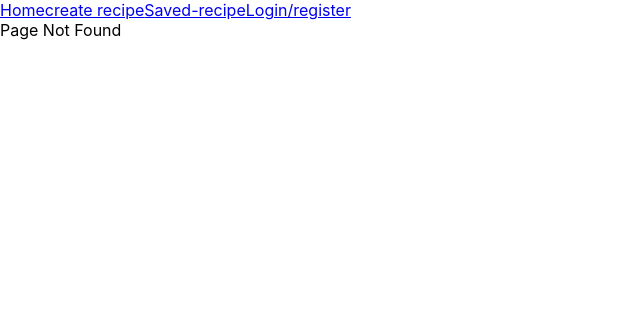
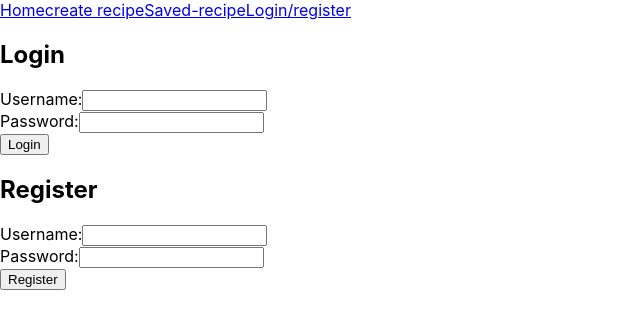
Before and after one commit to picter97/recipe-application, a React (Create React App) app in the folder frontend/: page /auth in a window 1280 px wide. Before the commit this address had no page. Shown: the top 328 px of the page, without its empty margins (0-640 px from the left). Built offline with nearby package versions, Linux system fonts and the light colour scheme.

Commit message:
fixed auth

```diff
--- a/frontend/package.json
+++ b/frontend/package.json
@@ -6,6 +6,7 @@
     "@testing-library/jest-dom": "^5.16.5",
     "@testing-library/react": "^13.4.0",
     "@testing-library/user-event": "^13.5.0",
+    "axios": "^1.4.0",
     "react": "^18.2.0",
     "react-dom": "^18.2.0",
     "react-router-dom": "^6.14.1",
--- a/frontend/src/App.js
+++ b/frontend/src/App.js
@@ -7,6 +7,7 @@ import {CreateRecipe } from './pages/createRecipe';
 import {SavedRecipe } from './pages/savedRecipe';
 import { NotFound }  from './pages/notFound';
 import { Navbar } from './components/Navbar';
+import { Auth } from './pages/auth';
 
 function App() {
   return (
@@ -16,6 +17,7 @@ function App() {
         <Routes>
           <Route path="/" element={<Home/>}/>
           <Route path="/create-recipe" element={<CreateRecipe/>}/>
+          <Route path= "/auth" element={<Auth/>}/>
           <Route path="/saved-recipe" element={<SavedRecipe/>}/>
           <Route path="/*"  element={<NotFound/>}/>
         </Routes>
--- a/frontend/src/pages/auth.js
+++ b/frontend/src/pages/auth.js
@@ -1,54 +1,114 @@
+import React, { useState } from "react";
+import axios from "axios";
+
+import { useNavigate } from "react-router-dom";
+
 export const Auth = () => {
   return (
     <div className="auth">
-<login/>
-<Register/>
+      <Login />
+      <Register />
     </div>
-
-
   );
 };
 
+const Login = () => {
 
-const Login = () => {
-return <div></div>
+
+  const [username, setUsername] = useState("");
+  const [password, setPassword] = useState("");
+
+  const navigate = useNavigate();
+
+  const handleSubmit = async (event) => {
+    event.preventDefault();
+
+    try {
+      const result = await axios.post("http://localhost:3001/auth/login", {
+        username,
+        password,
+      });
+
+
+      window.localStorage.setItem("userID", result.data.userID);
+      navigate("/");
+    } catch (error) {
+      console.error(error);
+    }
   };
 
+  return (
+    <div className="auth-container">
+      <form onSubmit={handleSubmit}>
+        <h2>Login</h2>
+        <div className="form-group">
+          <label htmlFor="username">Username:</label>
+          <input
+            type="text"
+            id="username"
+            value={username}
+            onChange={(event) => setUsername(event.target.value)}
+          />
+        </div>
+        <div className="form-group">
+          <label htmlFor="password">Password:</label>
+          <input
+            type="password"
+            id="password"
+            value={password}
+            onChange={(event) => setPassword(event.target.value)}
+          />
+        </div>
+        <button type="submit">Login</button>
+      </form>
+    </div>
+  );
+};
 
 const Register = () => {
-const [username,setUsername] = useState("");
-const [password,setPassword] = useState("");
+  const [username, setUsername] = useState("");
+  const [password, setPassword] = useState("");
 
 
-return <div className="auth-container">
-<form>
+
+
+  const handleSubmit = async (event) => {
+    event.preventDefault();
+    try {
+      await axios.post("http://localhost:3001/auth/register", {
+        username,
+        password,
+      });
+      alert("Registration Completed! Now login.");
+    } catch (error) {
+      console.error(error);
+    }
+  };
+
+  return (
+    <div className="auth-container">
+      <form onSubmit={handleSubmit}>
         <h2>Register</h2>
         <div className="form-group">
-<label htmlfor="username">Username:</label>
+          <label htmlFor="username">Username:</label>
           <input
             type="text"
-id="userrname"
+            id="username"
             value={username}
-onChange={(event) => setUsername(event.target.value)}></input>
+            onChange={(event) => setUsername(event.target.value)}
+          />
         </div>
         <div className="form-group">
-<label htmlfor="password"> Password:</label>
+          <label htmlFor="password">Password:</label>
           <input
-type="text"
+            type="password"
             id="password"
             value={password}
-onChange={(event) => setPassword(event.target.value)}></input>
+            onChange={(event) => setPassword(event.target.value)}
+          />
         </div>
-
-
-<button type="submit"> Register</button>
+        <button type="submit">Register</button>
       </form>
-
-
     </div>
+  );
 };
-
-
-const Form = ({username, setUsername, password, setPassword}) => {
-return
-}
```
Also changed, not shown: 1 other file (tests, documents, lock files or other folders). Lines whose indentation alone changed are shown as unchanged.
